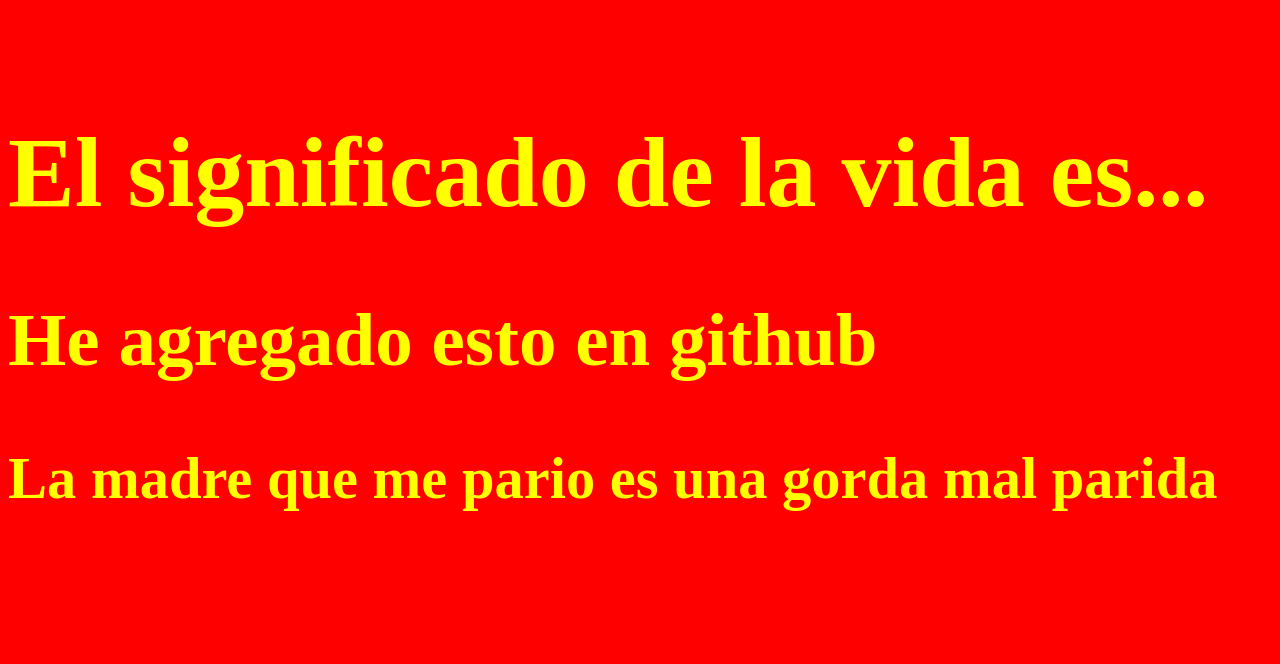
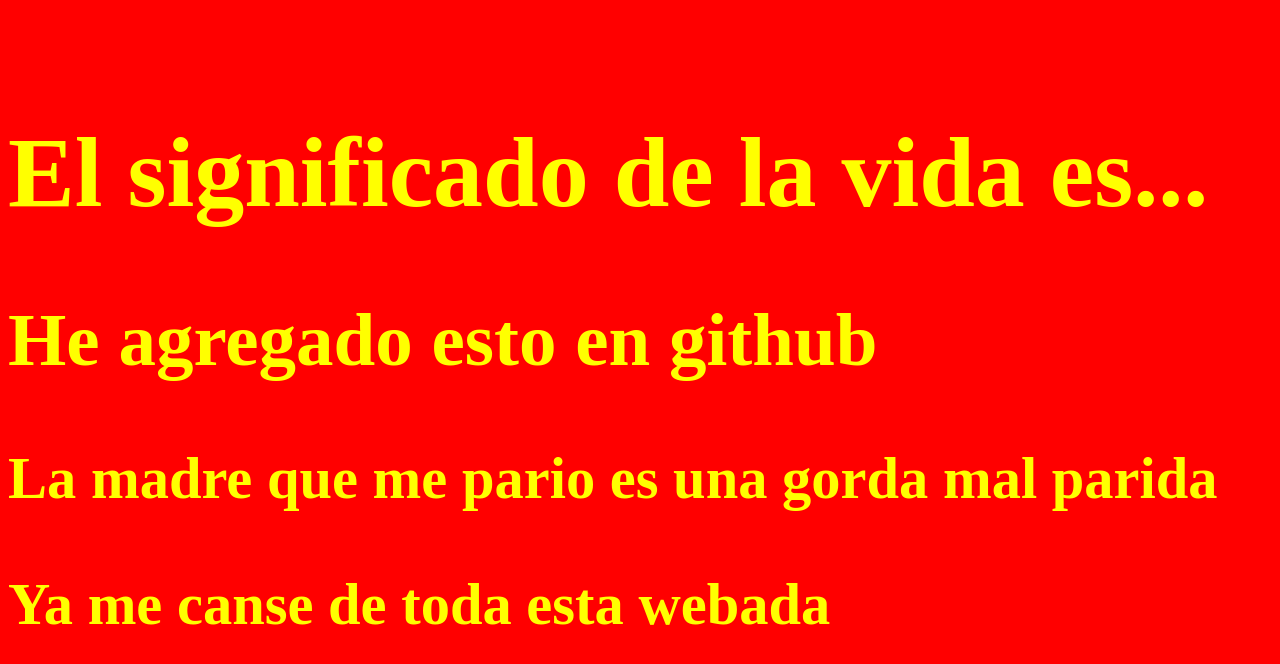
Before and after one commit to SergioHuauya/SubirRepositorioPrueba, a plain HTML site: page index.html in a window 1280 px wide. Drawn offline with Linux system fonts and the light colour scheme.

Commit message:
Update index.html

```diff
--- a/index.html
+++ b/index.html
@@ -11,5 +11,6 @@
     <h1>El significado de la vida es...</h1>
     <h2>He agregado esto en github</h2>
     <h3>La madre que me pario es una gorda mal parida</h3>
+    <h3>Ya me canse de toda esta webada </h3>
 </body>
 </html>
```
